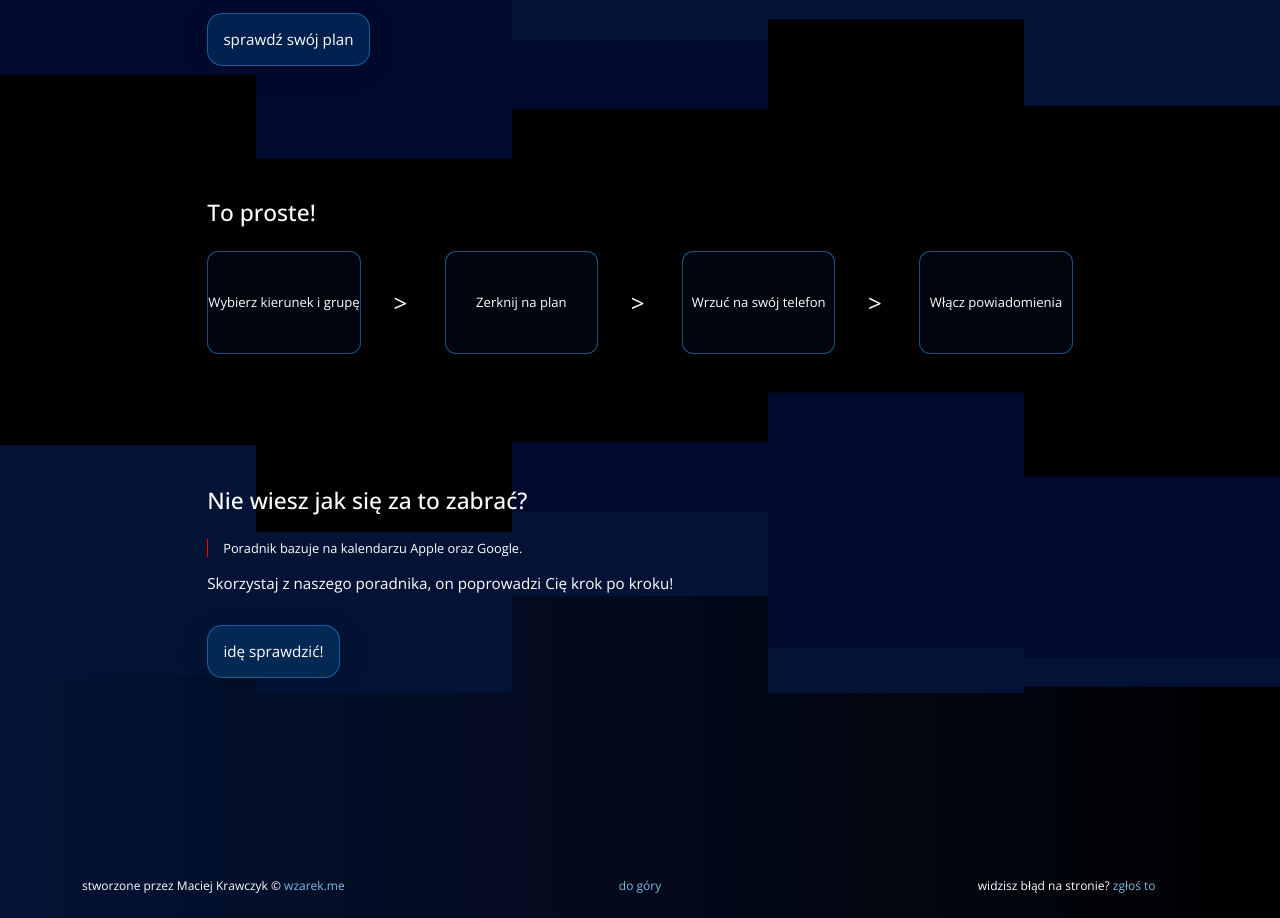
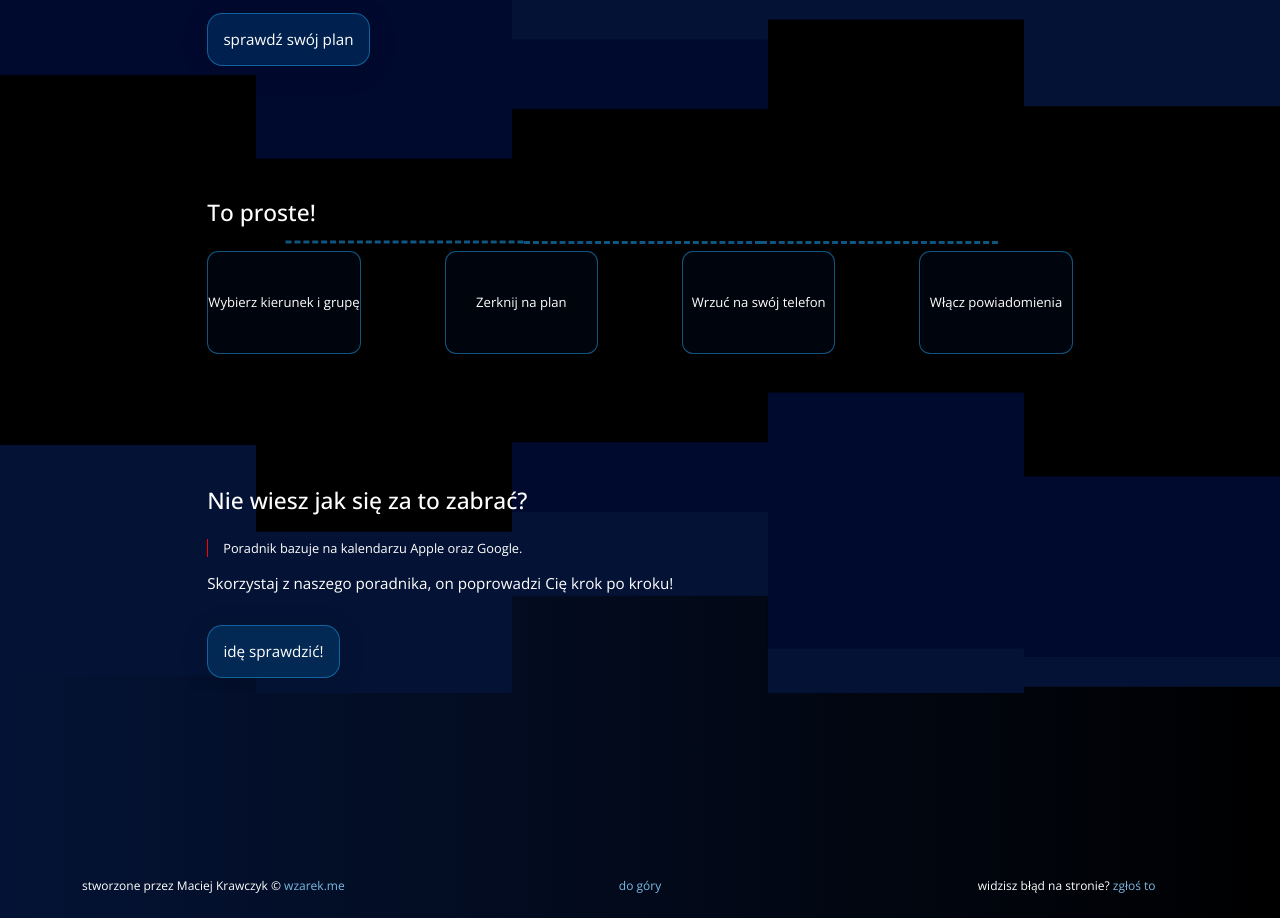
Before and after one commit to wzarek/timetable-scrapper, a Django app: page / in a window 1280 px wide. Shown: the part 525-1443 px from the top of the page. Run offline with Django 3.2, Linux system fonts and the light colour scheme; some libraries are stand-ins or nearby versions.

Commit message:
Add dashed lines between tutorial steps

```diff
--- a/static/css/new-style.css
+++ b/static/css/new-style.css
@@ -165,6 +165,7 @@ main#homepage section {
     -webkit-backdrop-filter: blur(9.5px);
     border: 1px solid rgba(29, 146, 218, 0.56);
     transition-duration: 200ms;
+    z-index: 1;
 }
 
 .card-single:hover {
@@ -173,7 +174,7 @@ main#homepage section {
     border: 1px solid rgba(4, 19, 53, 0.56);
 }
 
-.card-single:not(:last-of-type)::after {
+/* .card-single:not(:last-of-type)::after {
     content: ">";
     position: absolute;
     width: 1em;
@@ -182,6 +183,14 @@ main#homepage section {
     font-size: 1.5rem;
     top: calc(50% - 1rem);
     right: -38%;
+} */
+
+.card-line{
+    position:absolute;
+    width: 1px;
+    border-left: 3px dashed rgba(29, 146, 218, 0.6);
+    /* background-color:red; */
+    z-index: 0;
 }
 
 #to-tutorial {
--- /dev/null
+++ b/static/js/divLines.js
@@ -0,0 +1,49 @@
+const adjustLine = (from, to, line) => {
+    let fromTop = from.offsetTop + from.offsetHeight/2
+    let toTop = to.offsetTop + to.offsetHeight/2
+    let fromLeft = from.offsetLeft + from.offsetWidth/2
+    let toLeft = to.offsetLeft + to.offsetWidth/2
+
+    let horizontalDiff = Math.abs(toTop - fromTop)
+    let verticalDiff = Math.abs(toLeft - fromLeft)
+    let pitagoras = Math.sqrt(horizontalDiff*horizontalDiff + verticalDiff*verticalDiff)
+    let angle = 180 / Math.PI * Math.acos( horizontalDiff/pitagoras )
+
+    let top, left
+
+    if(toTop > fromTop){
+        top = (toTop-fromTop)/2 + fromTop
+    }else{
+        top = (fromTop-toTop)/2 + toTop
+    }
+    if(toLeft > fromLeft){
+        left = (toLeft-fromLeft)/2 + fromLeft
+    }else{
+        left = (fromLeft-toLeft)/2 + toLeft
+    }
+
+    if((fromTop < toTop && fromLeft < toLeft) || (toTop < fromTop && toLeft < fromLeft) || (fromTop > toTop && fromLeft > toLeft) || (toTop > fromTop && toLeft > fromLeft)){
+      angle *= -1
+    }
+    top -= pitagoras/2
+
+    line.style["-webkit-transform"] = `rotate(${angle}deg)`
+    line.style["-moz-transform"] = `rotate(${angle}deg)`
+    line.style["-ms-transform"] = `rotate(${angle}deg)`
+    line.style["-o-transform"] = `rotate(${angle}deg)`
+    line.style["-transform"] = `rotate(${angle}deg)`
+    line.style.top = top+'px'
+    line.style.left = left+'px'
+    line.style.height = pitagoras + 'px'
+}
+
+const cardContainer = document.querySelector('.card-container')
+const cards = cardContainer.querySelectorAll('.card-single')
+
+for (let i=0; i<cards.length-1; i++){
+    let line = document.createElement('div')
+    line.id = `card-line-${i}`
+    line.classList.add('card-line')
+    cardContainer.appendChild(line)
+    adjustLine(cards[i], cards[i+1], line)
+}
--- a/templates/home.html
+++ b/templates/home.html
@@ -1,5 +1,8 @@
 {% extends 'base.html' %}
 {% load static %}
+{% block scripts %}
+    <script defer src="{% static 'js/divLines.js' %}"></script>
+{% endblock scripts %}
 {% block content %}
     <main id="homepage">
         <section id="about">
```
Also changed, not shown: db.sqlite3.
